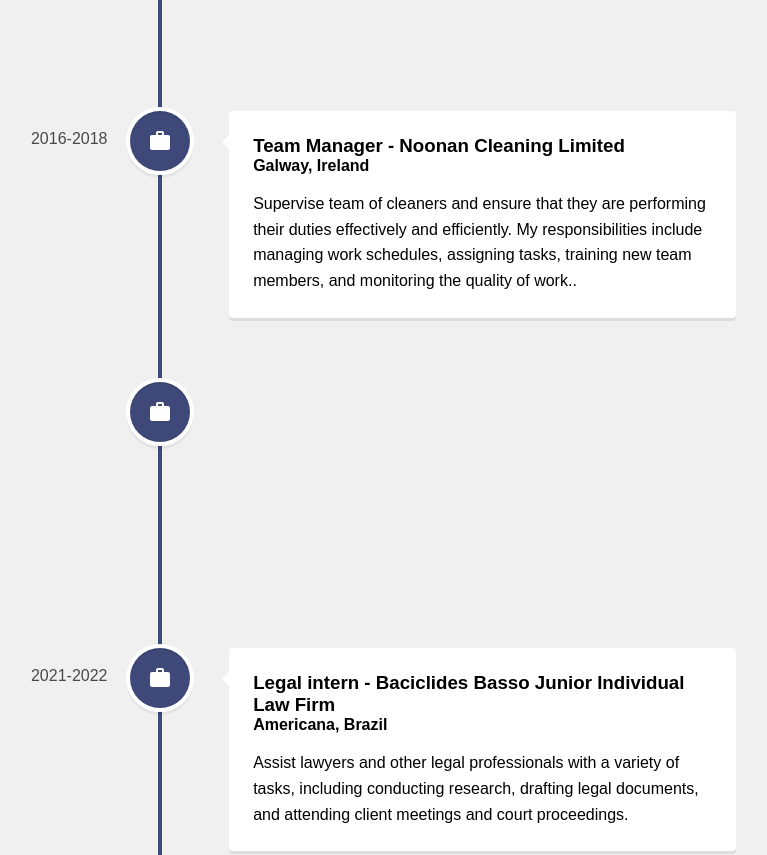
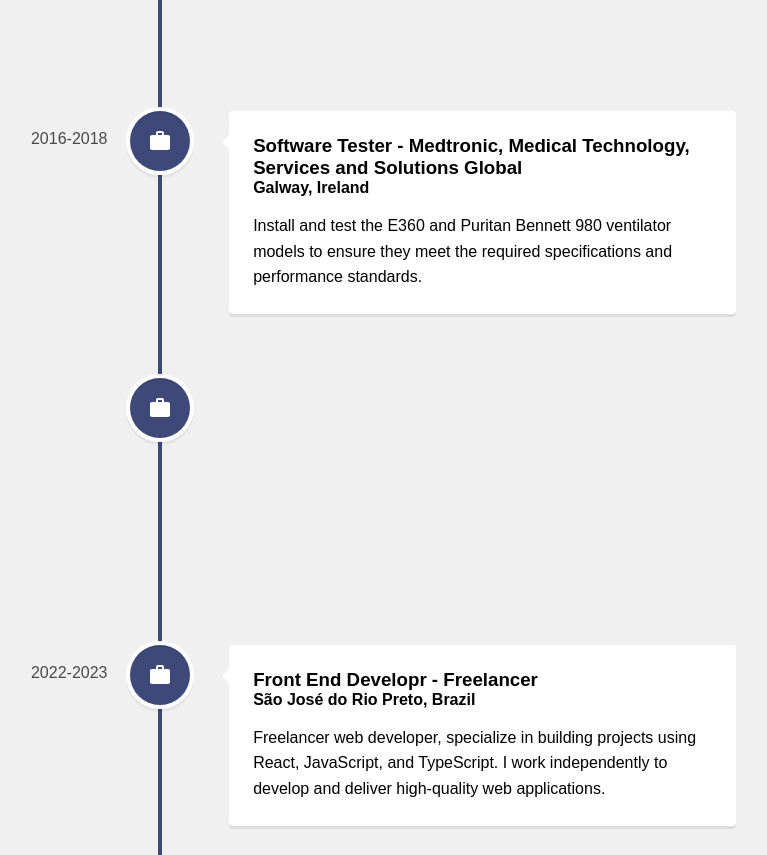
Before and after one commit to baxiclides-basso-neto/myPortfolio, a React (Vite) app: page /experience in a window 1280 px wide. Shown: the part 240-1095 px from the top of the page, without its empty margins (480-1247 px from the left). Built offline with nearby package versions, Linux system fonts and the light colour scheme.

Commit message:
Fix Experience Page

```diff
--- a/src/pages/experience/Experience.jsx
+++ b/src/pages/experience/Experience.jsx
@@ -13,72 +13,74 @@ const Experience = () => {
         <VerticalTimelineElement
           className="vertical-timeline-element--education"
           date="2015-2016"
-          iconStyle={{ background: "#3e497a", color: '#fff' }}
+          iconStyle={{ background: "#3e497a", color: "#fff" }}
           icon={<WorkIcon />}
         >
-           <h3 className="vertical-timeline-element-title">
-            Chef/Manager -  Pizza Express
+          <h3 className="vertical-timeline-element-title">
+            Chef/Manager - Pizza Express
           </h3>
           <h4 className="vertical-timeline-element-subtitle">
             Londres, England
           </h4>
-          <p>Daily Operation supervision, including menu planning, food preparation and kitchen management staff.</p>
+          <p>
+            Daily Operation supervision, including menu planning, food
+            preparation and kitchen management staff.
+          </p>
         </VerticalTimelineElement>
         <VerticalTimelineElement
           className="vertical-timeline-element--education"
           date="2016-2018"
-          iconStyle={{ background: "#3e497a", color: '#fff' }}
+          iconStyle={{ background: "#3e497a", color: "#fff" }}
           icon={<WorkIcon />}
         >
-           <h3 className="vertical-timeline-element-title">
-            Team Manager -  Noonan Cleaning Limited
+          <h3 className="vertical-timeline-element-title">
+            Software Tester - Medtronic, Medical Technology, Services and
+            Solutions Global
           </h3>
           <h4 className="vertical-timeline-element-subtitle">
             Galway, Ireland
           </h4>
-          <p>Supervise team of cleaners and ensure that they are performing their duties effectively and efficiently. My responsibilities include managing work schedules, assigning tasks, training new team members, and monitoring the quality of work..</p>
-        </VerticalTimelineElement>
-        <VerticalTimelineElement
-          className="vertical-timeline-element--education"
-          date="2018-2021"
-          iconStyle={{ background: "#3e497a", color: '#fff' }}
-          icon={<WorkIcon />}
-        >
-           <h3 className="vertical-timeline-element-title">
-            Software Tester - Medtronic, Medical Technology, Services and Solutions Global
-          </h3>
-          <h4 className="vertical-timeline-element-subtitle">
-            Galway, Ireland
-          </h4>
-          <p>Install and test the E360 and Puritan Bennett 980 ventilator models to ensure they meet the required specifications and performance standards.</p>
+          <p>
+            Install and test the E360 and Puritan Bennett 980 ventilator models
+            to ensure they meet the required specifications and performance
+            standards.
+          </p>
         </VerticalTimelineElement>
         <VerticalTimelineElement
           className="vertical-timeline-element--education"
           date="2021-2022"
-          iconStyle={{ background: "#3e497a", color: '#fff' }}
+          iconStyle={{ background: "#3e497a", color: "#fff" }}
           icon={<WorkIcon />}
         >
-           <h3 className="vertical-timeline-element-title">
+          <h3 className="vertical-timeline-element-title">
             Legal intern - Baciclides Basso Junior Individual Law Firm
           </h3>
           <h4 className="vertical-timeline-element-subtitle">
             Americana, Brazil
           </h4>
-          <p>Assist lawyers and other legal professionals with a variety of tasks, including conducting research, drafting legal documents, and attending client meetings and court proceedings.</p>
+          <p>
+            Assist lawyers and other legal professionals with a variety of
+            tasks, including conducting research, drafting legal documents, and
+            attending client meetings and court proceedings.
+          </p>
         </VerticalTimelineElement>
         <VerticalTimelineElement
           className="vertical-timeline-element--education"
           date="2022-2023"
-          iconStyle={{ background: "#3e497a", color: '#fff' }}
+          iconStyle={{ background: "#3e497a", color: "#fff" }}
           icon={<WorkIcon />}
         >
-           <h3 className="vertical-timeline-element-title">
+          <h3 className="vertical-timeline-element-title">
             Front End Developr - Freelancer
           </h3>
           <h4 className="vertical-timeline-element-subtitle">
             São José do Rio Preto, Brazil
           </h4>
-          <p>Freelance web developer, specialize in building projects using React, JavaScript, and TypeScript. I work independently to develop and deliver high-quality web applications,</p>
+          <p>
+            Freelancer web developer, specialize in building projects using
+            React, JavaScript, and TypeScript. I work independently to develop
+            and deliver high-quality web applications.
+          </p>
         </VerticalTimelineElement>
       </VerticalTimeline>
     </div>
```
